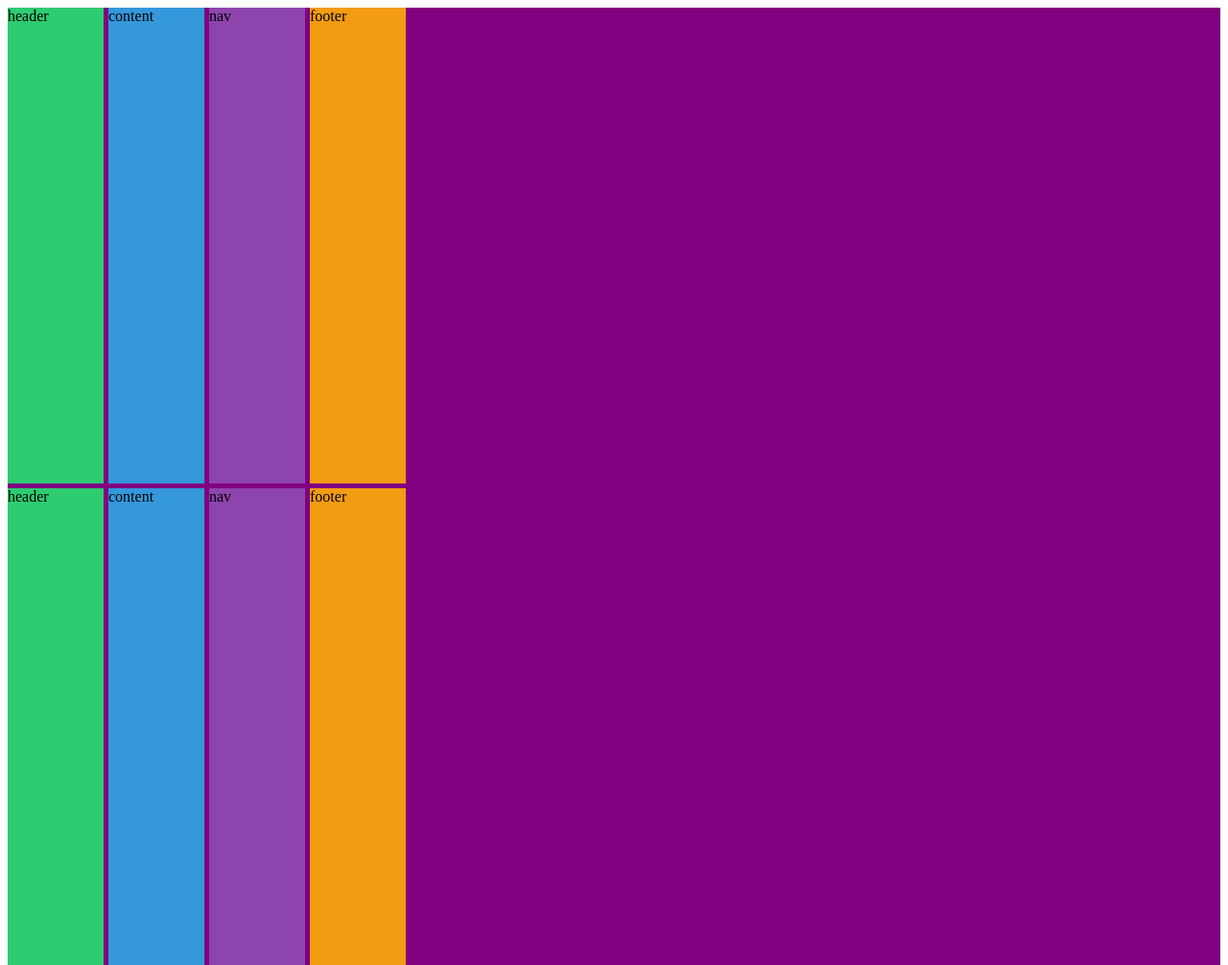
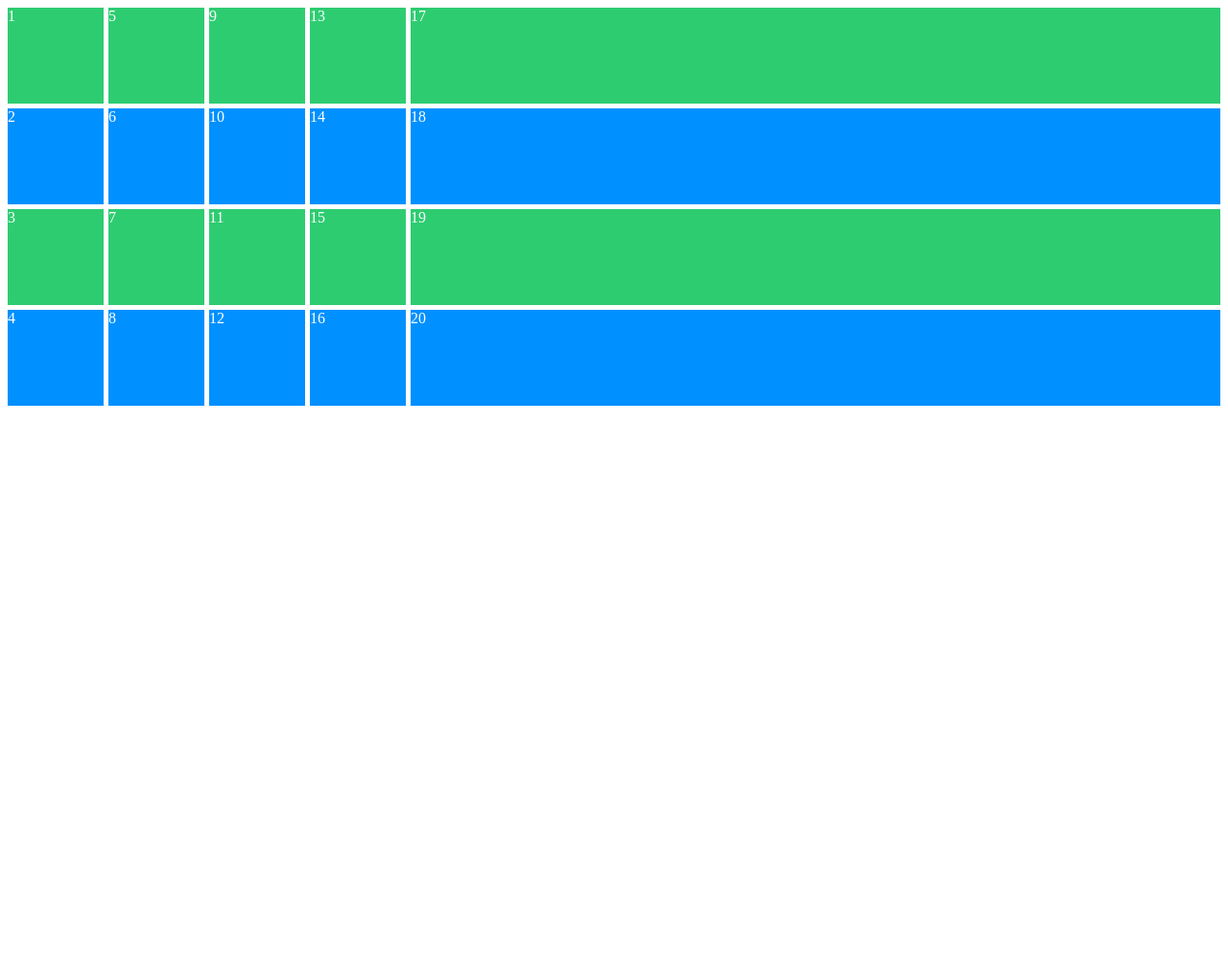
Before and after one commit to Parkyes90/css-master, a plain HTML site: page 2/index.html in a window 1280 px wide. Shown: the top 1006 px of the page at 96% size. After the commit the page ends 800 px from the top, so only its background shows below. Drawn offline with Linux system fonts and the light colour scheme.

Commit message:
Add Auto columns and Rows

```diff
--- a/2/index.html
+++ b/2/index.html
@@ -12,22 +12,26 @@
   </head>
   <body>
     <div class="grid">
-      <div class="header">header</div>
-      <div class="content">content</div>
-      <div class="nav">nav</div>
-      <div class="footer">footer</div>
-      <div class="header">header</div>
-      <div class="content">content</div>
-      <div class="nav">nav</div>
-      <div class="footer">footer</div>
-      <div class="header">header</div>
-      <div class="content">content</div>
-      <div class="nav">nav</div>
-      <div class="footer">footer</div>
-      <div class="header">header</div>
-      <div class="content">content</div>
-      <div class="nav">nav</div>
-      <div class="footer">footer</div>
+      <div class="item">1</div>
+      <div class="item">2</div>
+      <div class="item">3</div>
+      <div class="item">4</div>
+      <div class="item">5</div>
+      <div class="item">6</div>
+      <div class="item">7</div>
+      <div class="item">8</div>
+      <div class="item">9</div>
+      <div class="item">10</div>
+      <div class="item">11</div>
+      <div class="item">12</div>
+      <div class="item">13</div>
+      <div class="item">14</div>
+      <div class="item">15</div>
+      <div class="item">16</div>
+      <div class="item">17</div>
+      <div class="item">18</div>
+      <div class="item">19</div>
+      <div class="item">20</div>
     </div>
   </body>
 </html>
--- a/2/styles.css
+++ b/2/styles.css
@@ -1,25 +1,16 @@
 .grid {
-  background-color: purple;
   display: grid;
   gap: 5px;
-  height: 250vh;
+  color: white;
   grid-template-columns: repeat(4, 100px);
-  grid-template-rows: repeat(4, 1fr);
-  align-content: stretch;
+  grid-template-rows: repeat(4, 100px);
+  grid-auto-flow: column;
 }
 
-.header {
+.item:nth-child(odd) {
   background-color: #2ecc71;
 }
 
-.content {
-  background-color: #3498db;
+.item:nth-child(even) {
+  background-color: #0090ff;
 }
-
-.nav {
-  background-color: #8e44ad;
-}
-
-.footer {
-  background-color: #f39c12;
-}
```
